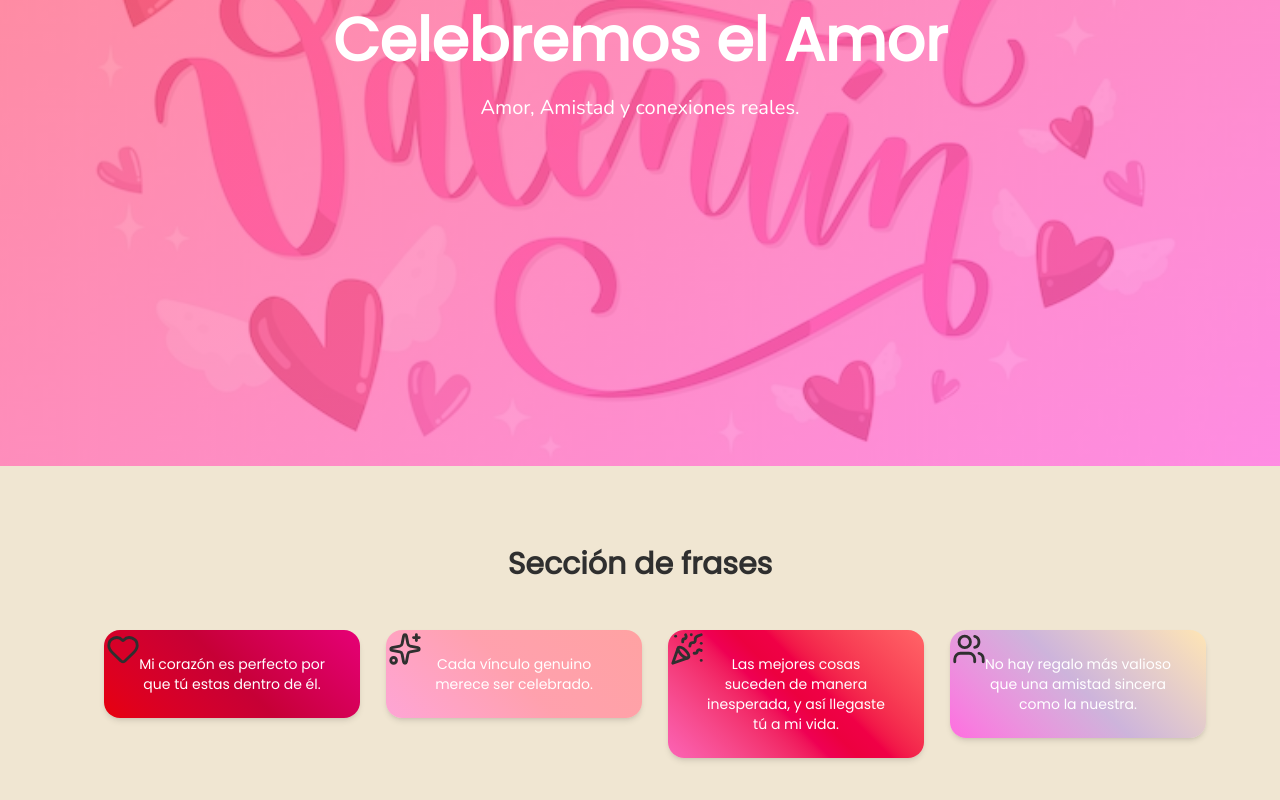
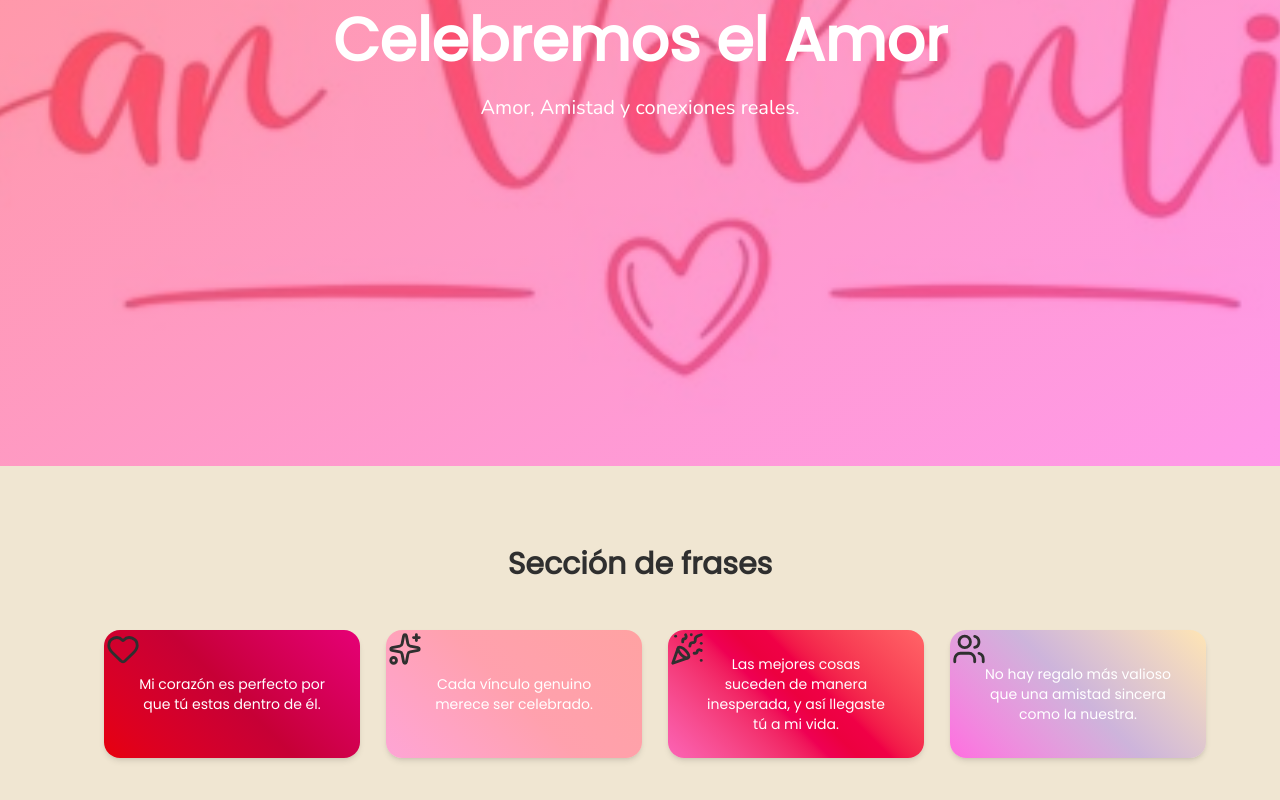
Before and after one commit to AlejandroSP256/valentine, a Next.js app: page / in a window 1280 px wide. Shown: the part 426-1226 px from the top of the page. Built offline with nearby package versions, Linux system fonts and the light colour scheme.

Commit message:
fix:Correcion en las animaciones

```diff
--- a/app/components/HeroSection.tsx
+++ b/app/components/HeroSection.tsx
@@ -25,7 +25,7 @@ export default function Hero() {
 
             <section className='relative h-screen max-md:hidden flex items-center justify-center text-center overflow-hidden'>
                 <Image
-                    src={'/hero.webp'}
+                    src={'/van.jpg'}
                     alt='San Valentín'
                     fill
                     priority
--- a/app/components/Notes.tsx
+++ b/app/components/Notes.tsx
@@ -9,8 +9,10 @@ type Item = {
 
 export default function Notes({ item }: { item: Item }) {
     return (
-        <div
-            className={`sm:w-2xs lg:w-3xs lg:h-3xs relative flex justify-center items-center rounded-2xl p-6 shadow-md hover:shadow-lg hover:scale-110 transition ${item.className}`}
+        <motion.div
+            className={`sm:w-2xs h-32 lg:w-3xs relative flex justify-center items-center rounded-2xl p-6 shadow-md ${item.className}`}
+            whileHover={{ scale: 1.1 }}
+            transition={{ duration: 0.6 }}
         >
             <motion.div
                 className="absolute top-1 left-1"
@@ -20,6 +22,6 @@ export default function Notes({ item }: { item: Item }) {
                 {item.icon}
             </motion.div>
             <p className="text-sm text-center text-white font-poppins px-2">{item.description}</p>
-        </div>
+        </motion.div>
     )
 }
--- a/app/components/Quotes.tsx
+++ b/app/components/Quotes.tsx
@@ -37,7 +37,7 @@ export default function Quotes() {
                             Secci&oacute;n de frases
                         </h3>
 
-                        <div className="grid grid-cols-1 sm:grid-cols-2 md:grid-cols-4 gap-6">
+                        <div className="grid grid-cols-1 sm:grid-cols-2 md:grid-cols-4 gap-6 items-center">
                             {items.map((item, i) => (
                                 <ScrollReveal key={i} delay={i * 0.2} once={false}>
                                     <Notes item={item} />
--- a/app/components/ScrollReveal.tsx
+++ b/app/components/ScrollReveal.tsx
@@ -16,8 +16,8 @@ export default function ScrollReveal({
     children,
     delay = 0,
     once = true,
-    initial = { opacity: 0, y: 40 },
-    whileInView = { opacity: 1, y: 0 },
+    initial = { opacity: 0, y: 40, scale: 0.65 },
+    whileInView = { opacity: 1, y: 0, scale: 1 },
     animate,
     whileHover
 }: Props) {
```
Also changed, not shown: package.json (+4 -4 lines), public/van.jpg (added), 1 other file (tests, documents, lock files or other folders).
